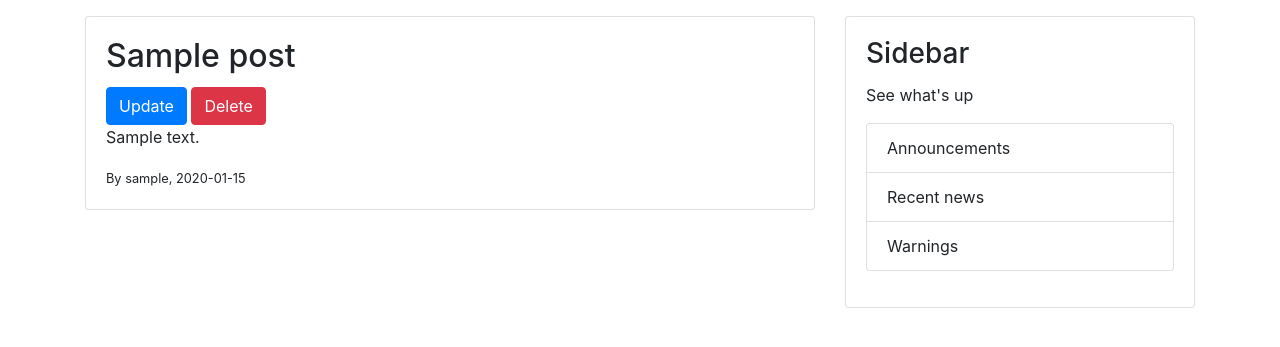
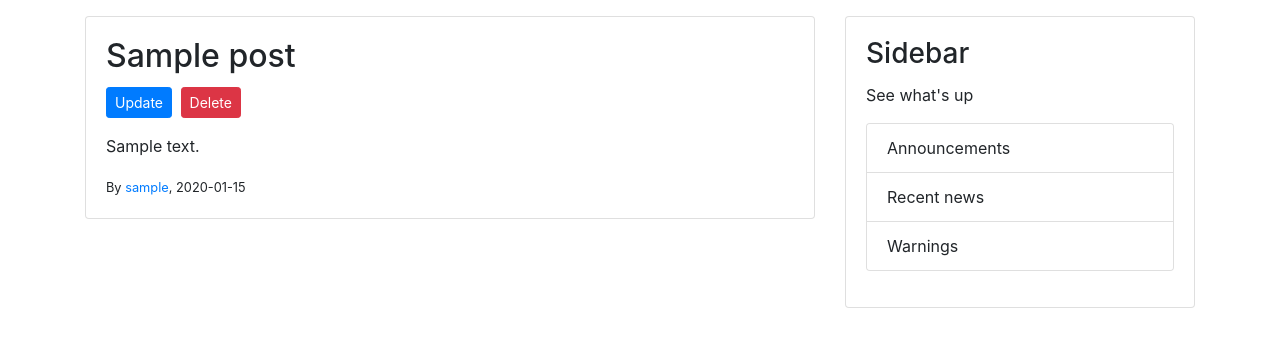
Before and after one commit to luciancic/flaskblog, a Flask app: page /post/1 in a window 1280 px wide. Shown: the part 56-403 px from the top of the page. Run offline with Flask 2, Linux system fonts and the light colour scheme; a user stored in the database is signed in; tables that the repository leaves empty hold one stand-in row (values such as "Sample post"); some libraries are stand-ins or nearby versions.

Commit message:
style up post page

```diff
--- a/flaskblog/templates/post.html
+++ b/flaskblog/templates/post.html
@@ -3,15 +3,15 @@
 {% block content %}
     <div class="card">
         <div class="card-body">
-            <div>
-                <h2 class="card-title">{{ post.title }}</h2>
-                {% if post.author == current_user %}
-                    <a class="btn btn-primary" href="{{ url_for('update_post', post_id=post.id) }}">Update</a>
-                    <button type="button" class="btn btn-danger" data-toggle="modal" data-target="#deleteModal">Delete</a>
-                {% endif %}
-            </div>
+            <h2 class="card-title">{{ post.title }}</h2>
+            {% if post.author == current_user %}
+                <div class="mb-3">
+                    <a class="btn btn-primary btn-sm mr-1" href="{{ url_for('update_post', post_id=post.id) }}">Update</a>
+                    <button type="button" class="btn btn-danger btn-sm" data-toggle="modal" data-target="#deleteModal">Delete</button>
+                </div>
+            {% endif %}
             <p class="card-text">{{ post.content }}</p>
-            <small class="card-subtitle">By {{ post.author.username }}, {{ post.date_posted.date() }}</small>
+            <small class="card-subtitle">By <a href="{{ url_for('user_profile', username=post.author.username) }}">{{ post.author.username }}</a>, {{ post.date_posted.date() }}</small>
         </div>
     </div>
 
```
